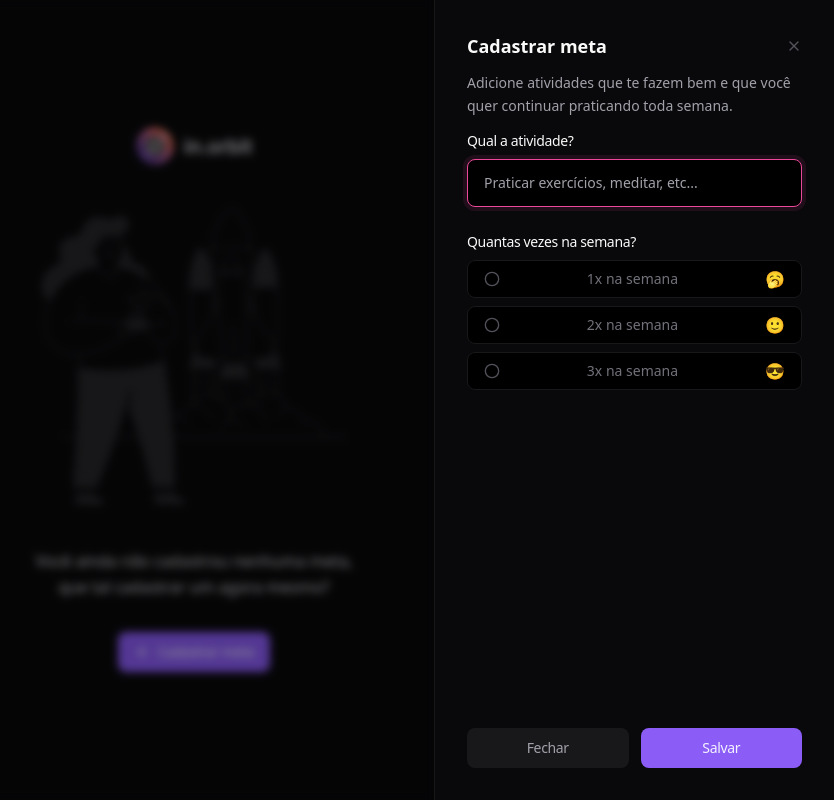
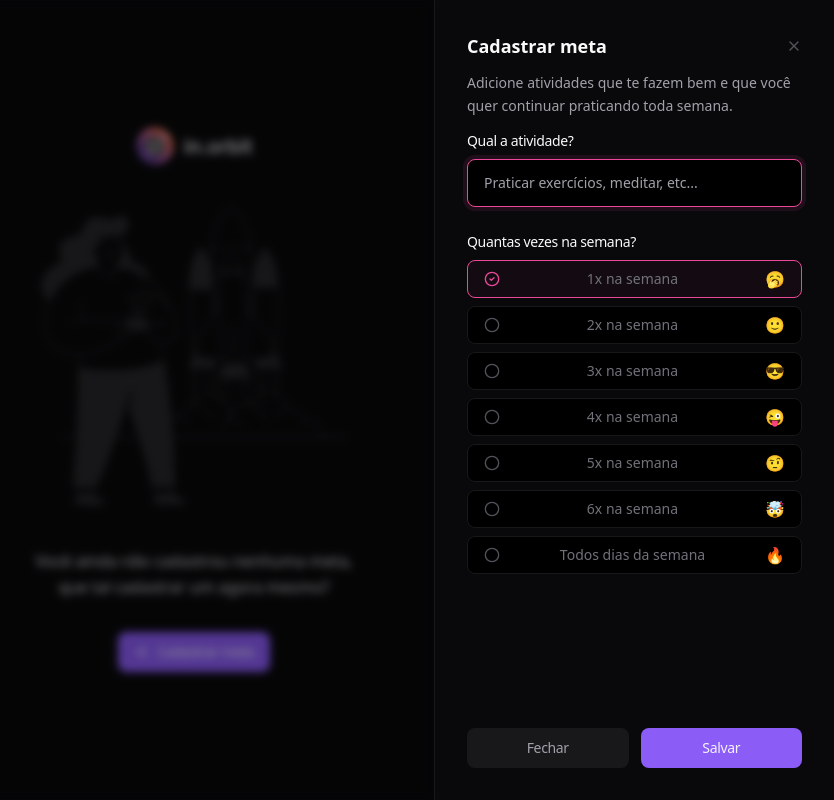
Before and after one commit to andreyaraujo-dev/nlw-pocket, a React (Vite) app in the folder web/: page / in a window 1280 px wide. Both pictures are taken after a click on the button "Cadastrar meta". Shown: the whole page, without its empty margins (446-1280 px from the left). Built offline with nearby package versions, Linux system fonts and the light colour scheme; no server answers.

Commit message:
fix: added create new goal

```diff
--- a/web/package.json
+++ b/web/package.json
@@ -10,6 +10,7 @@
     "preview": "vite preview"
   },
   "dependencies": {
+    "@hookform/resolvers": "^3.9.0",
     "@radix-ui/react-dialog": "^1.1.1",
     "@radix-ui/react-progress": "^1.1.0",
     "@radix-ui/react-radio-group": "^1.2.0",
@@ -18,8 +19,10 @@
     "lucide-react": "^0.439.0",
     "react": "^18.3.1",
     "react-dom": "^18.3.1",
+    "react-hook-form": "^7.53.0",
     "tailwind-merge": "^2.5.2",
-    "tailwind-variants": "^0.2.1"
+    "tailwind-variants": "^0.2.1",
+    "zod": "^3.23.8"
   },
   "devDependencies": {
     "@biomejs/biome": "1.8.3",
--- /dev/null
+++ b/web/src/actions/create-goal.ts
@@ -0,0 +1,17 @@
+type CreateGoalRequest = {
+  title: string
+  desiredWeeklyFrequency: number
+}
+
+export async function createGoal({
+  title,
+  desiredWeeklyFrequency,
+}: CreateGoalRequest): Promise<void> {
+  await fetch('http://localhost:3000/goals', {
+    method: 'POST',
+    headers: {
+      'Content-Type': 'application/json',
+    },
+    body: JSON.stringify({ title, desiredWeeklyFrequency }),
+  })
+}
--- a/web/src/components/create-goal.tsx
+++ b/web/src/components/create-goal.tsx
@@ -1,4 +1,9 @@
+import { zodResolver } from '@hookform/resolvers/zod'
+import { useQueryClient } from '@tanstack/react-query'
 import { X } from 'lucide-react'
+import { Controller, useForm } from 'react-hook-form'
+import { z } from 'zod'
+import { createGoal } from '../actions/create-goal.ts'
 import { Button } from './ui/button.tsx'
 import {
   DialogClose,
@@ -14,7 +19,32 @@ import {
   RadioGroupItem,
 } from './ui/radio-group.tsx'
 
+const createGoalForm = z.object({
+  title: z.string().min(1, 'Informe a atividade que deseja realizar'),
+  desiredWeeklyFrequency: z.coerce.number().min(1).max(7),
+})
+
+type CreateGoalForm = z.infer<typeof createGoalForm>
+
 export function CreateGoal() {
+  const queryClient = useQueryClient()
+  const { register, control, handleSubmit, formState, reset } =
+    useForm<CreateGoalForm>({
+      resolver: zodResolver(createGoalForm),
+    })
+
+  async function handleCreateGoal(data: CreateGoalForm) {
+    await createGoal({
+      title: data.title,
+      desiredWeeklyFrequency: data.desiredWeeklyFrequency,
+    })
+
+    queryClient.invalidateQueries({ queryKey: ['week-summary'] })
+    queryClient.invalidateQueries({ queryKey: ['pending-goals'] })
+
+    reset()
+  }
+
   return (
     <DialogContent>
       <div className="flex flex-col gap-6 h-full">
@@ -31,7 +61,10 @@ export function CreateGoal() {
             praticando toda semana.
           </DialogDescription>
 
-          <form action="" className="flex-1 flex flex-col justify-between">
+          <form
+            onSubmit={handleSubmit(handleCreateGoal)}
+            className="flex-1 flex flex-col justify-between"
+          >
             <div className="flex flex-col gap-6">
               <div className="flex flex-col gap-2">
                 <Label htmlFor="title">Qual a atividade?</Label>
@@ -39,11 +72,27 @@ export function CreateGoal() {
                   id="title"
                   autoFocus
                   placeholder="Praticar exercícios, meditar, etc..."
+                  {...register('title')}
                 />
+
+                {formState.errors.title && (
+                  <p className="text-red-400 text-sm">
+                    {formState.errors.title.message}
+                  </p>
+                )}
               </div>
               <div className="flex flex-col gap-2">
                 <Label htmlFor="title">Quantas vezes na semana?</Label>
-                <RadioGroup>
+                <Controller
+                  control={control}
+                  name="desiredWeeklyFrequency"
+                  defaultValue={1}
+                  render={({ field }) => {
+                    return (
+                      <RadioGroup
+                        onValueChange={field.onChange}
+                        value={String(field.value)}
+                      >
                         <RadioGroupItem value="1">
                           <RadioGroupIndicator />
                           <span className="text-zinc-500 text-sm font-medium leading-none">
@@ -67,7 +116,42 @@ export function CreateGoal() {
                           </span>
                           <span className="text-ls leading-none">😎</span>
                         </RadioGroupItem>
+
+                        <RadioGroupItem value="4">
+                          <RadioGroupIndicator />
+                          <span className="text-zinc-500 text-sm font-medium leading-none">
+                            4x na semana
+                          </span>
+                          <span className="text-ls leading-none">😜</span>
+                        </RadioGroupItem>
+
+                        <RadioGroupItem value="5">
+                          <RadioGroupIndicator />
+                          <span className="text-zinc-500 text-sm font-medium leading-none">
+                            5x na semana
+                          </span>
+                          <span className="text-ls leading-none">🤨</span>
+                        </RadioGroupItem>
+
+                        <RadioGroupItem value="6">
+                          <RadioGroupIndicator />
+                          <span className="text-zinc-500 text-sm font-medium leading-none">
+                            6x na semana
+                          </span>
+                          <span className="text-ls leading-none">🤯</span>
+                        </RadioGroupItem>
+
+                        <RadioGroupItem value="7">
+                          <RadioGroupIndicator />
+                          <span className="text-zinc-500 text-sm font-medium leading-none">
+                            Todos dias da semana
+                          </span>
+                          <span className="text-ls leading-none">🔥</span>
+                        </RadioGroupItem>
                       </RadioGroup>
+                    )
+                  }}
+                />
               </div>
             </div>
 
```
Also changed, not shown: 2 other files (tests, documents, lock files or other folders). Lines whose indentation alone changed are shown as unchanged.
